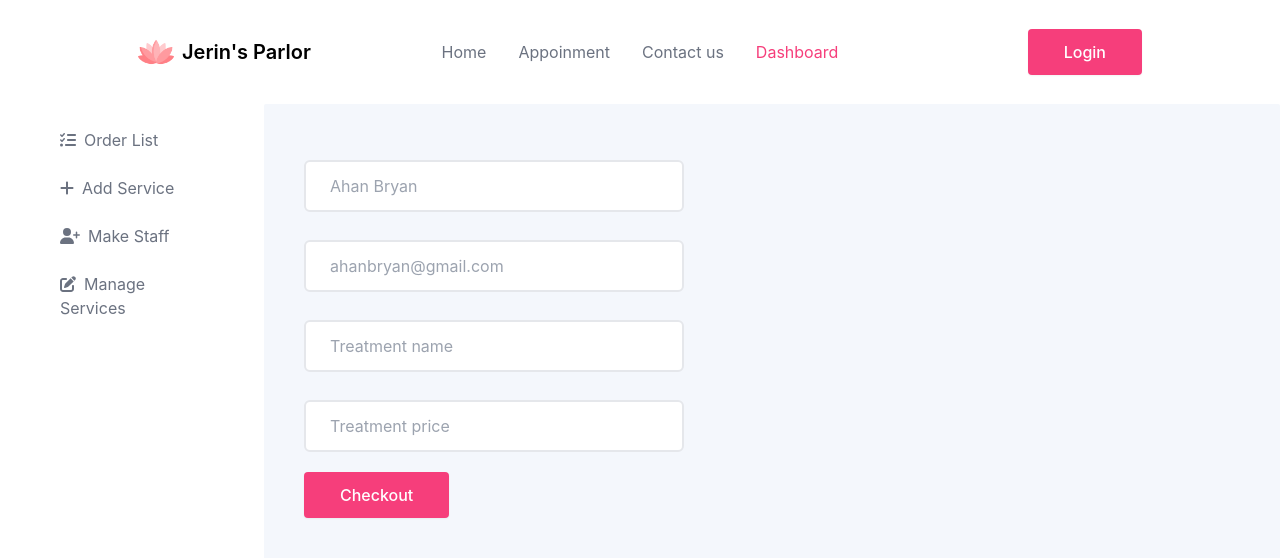
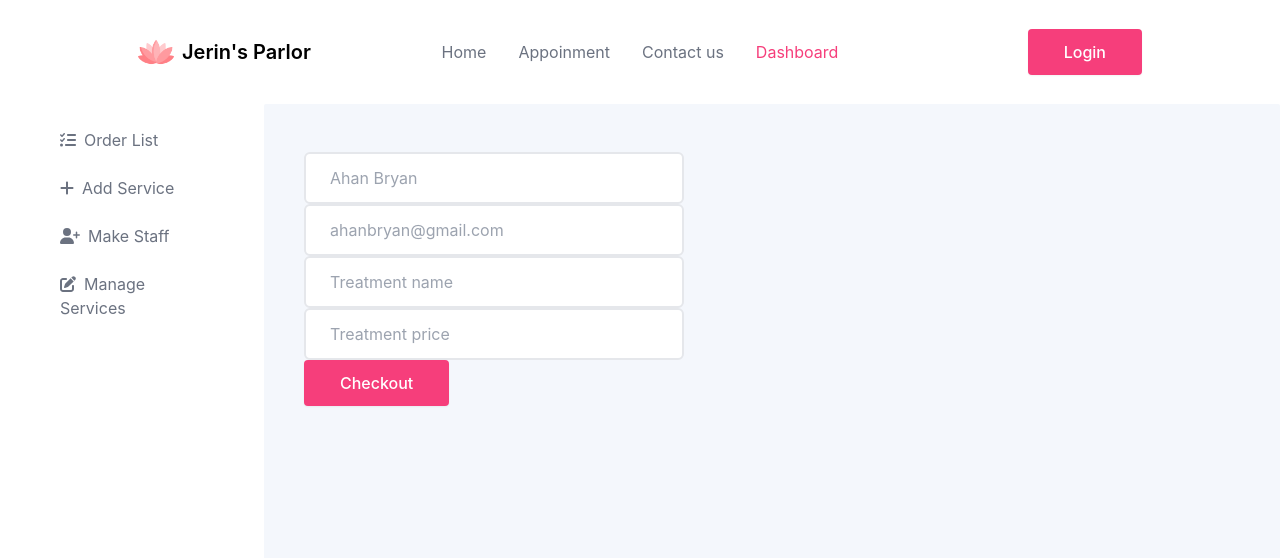
Before and after one commit to Saiket-Das/jerin-parlor, a React (Create React App) app in the folder frontend/: page /dashboard in a window 1280 px wide. Shown: the top 558 px of the page. Built offline with nearby package versions, Linux system fonts and the light colour scheme.

Commit message:
Frontend - Input field's styles updated in AppInput component

```diff
--- a/frontend/src/app/components/shared/AppInput.tsx
+++ b/frontend/src/app/components/shared/AppInput.tsx
@@ -21,8 +21,8 @@ const AppInput = ({
 }: Props) => {
   return (
     // <div>
-    <div className="mb-5" style={{ width: width }}>
-      <label className="font-medium">{label}</label>
+    <div className="" style={{ width: width }}>
+      {label && <label className="font-medium">{label}</label>}
 
       <input
         type={type}
@@ -30,7 +30,7 @@ const AppInput = ({
         height={height}
         readOnly={readOnly}
         placeholder={placeholder}
-        className={`w-full h-[${height}] rounded-md border-${borderColor} bg-white mt-2 py-3 px-6 text-base outline-none focus:border-primary focus:shadow-sm border-2`}
+        className={`w-full h-[${height}] rounded-md border-${borderColor} bg-white  py-3 px-6 text-base outline-none focus:border-primary focus:shadow-sm border-2`}
       />
     </div>
     // </div>
--- a/frontend/src/app/pages/dashboard/admin/MakeStaff.tsx
+++ b/frontend/src/app/pages/dashboard/admin/MakeStaff.tsx
@@ -6,10 +6,10 @@ const MakeStaff = () => {
     <div className="bg-white p-4">
       <div className="flex gap-10 items-center ">
         <Input
-          label="Email"
+          // label="Email"
           type="text"
           name="email"
-          placeholder="Search by email..."
+          placeholder="Search by email"
         />
         <AppButton>Submit</AppButton>
       </div>
```
